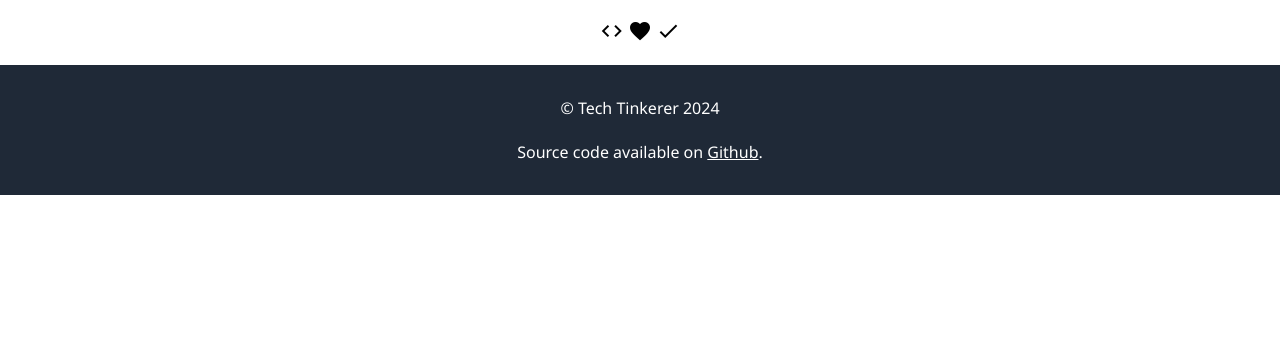
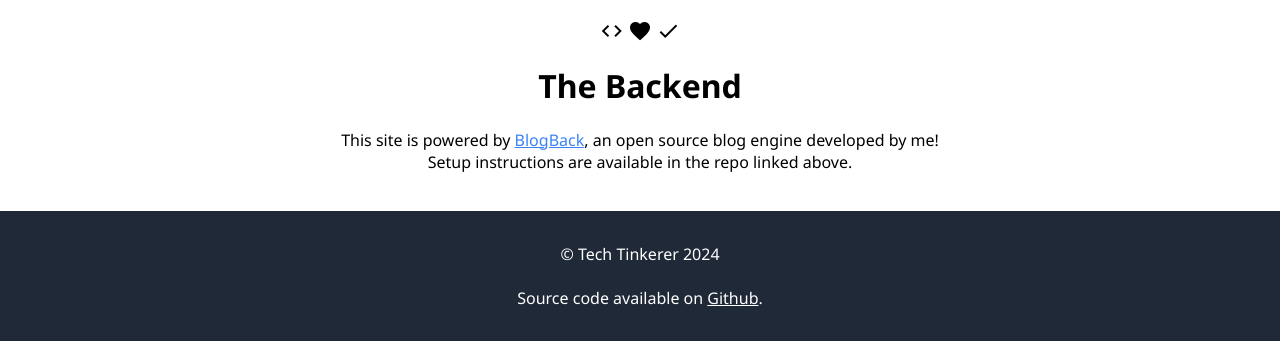
Before and after one commit to CommanderT3706/tech-tinkerer, a plain HTML site: page posts/the_first_post/index.html in a window 1280 px wide. Shown: the part 735-1076 px from the top of the page. Before the commit the page ends 930 px from the top, so only its background shows below. Drawn offline with nearby package versions, Linux system fonts and the light colour scheme; no server answers.

Commit message:
Initial Commit

```diff
--- a/posts/the_first_post/index.html
+++ b/posts/the_first_post/index.html
@@ -70,6 +70,11 @@ fn main() {
 
 <!--        <h1>Ad Check</h1>-->
 <!--        <p>I will be using ads on this site, but I will not fill the page with them, or make the site unusable with them</p>-->
+        <h1>The Backend</h1>
+        <p>
+            This site is powered by <a href="https://github.com/CommanderT3706/blogback">BlogBack</a>, an open source blog engine developed by me!<br>
+            Setup instructions are available in the repo linked above.
+        </p>
     </div>
 </div>
 
--- a/styles/index.css
+++ b/styles/index.css
@@ -11,6 +11,10 @@ body {
     display: flex;
     flex-direction: column;
     min-height: 100%;
+}
+
+a {
+    color: #3B82F6;
 }
 
 pre {
```
